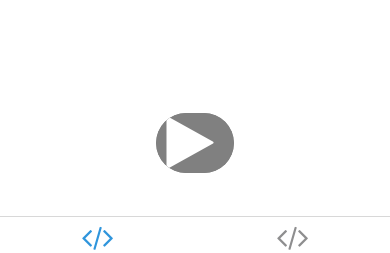
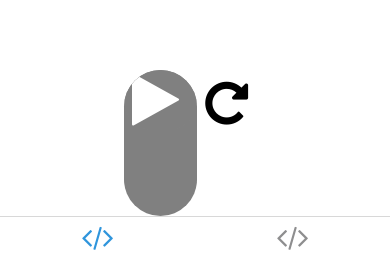
Before and after one commit to PlayCodeHub/TimeTimer, a React Native app: screen /TabOne in a window 390 px wide. Shown: the part 579-832 px from the top of the page. Built offline with nearby package versions, Linux system fonts and the light colour scheme; what expo-linking would draw is missing.

Commit message:
08 - Restart timer Resolve #13

```diff
--- a/components/CountdownNumberInput.tsx
+++ b/components/CountdownNumberInput.tsx
@@ -4,14 +4,17 @@ import { TextInput } from "react-native";
 export interface CountdownNumberInputProps {
   remainingSeconds: number;
   setRemainingSeconds: Function;
+  minutesInput: string;
+  setMinutesInput: (text: string) => void;
 }
 
 export default function CountdownNumberInput({
   remainingSeconds,
-  setRemainingSeconds
+  setRemainingSeconds,
+  minutesInput,
+  setMinutesInput
 }: CountdownNumberInputProps) {
   const [displayMinute, setDisplayMinute] = useState(false);
-  const [minutesInput, setMinutesInput] = useState("0");
 
   const toRunningTime = (seconds: number) => {
     const minutes = Math.trunc(seconds / 60).toString();
--- a/screens/TabOneScreen.tsx
+++ b/screens/TabOneScreen.tsx
@@ -10,12 +10,18 @@ import Colors from "../constants/Colors";
 export default function TabOneScreen() {
   const [remainingSeconds, setRemainingSeconds] = useState(0);
   const [pause, setPause] = useState(true);
+  const [minutesInput, setMinutesInput] = useState("0");
 
   const size = Layout.window.width - (Layout.window.width / 10) * 3;
   const existingTimeout = useRef<NodeJS.Timeout>();
   const piePercentage = (remainingSeconds / (60 * 60)) * 100;
 
   const isDisablePlayButton = remainingSeconds === 0;
+
+  const onRestartPress = () => {
+    setPause(true);
+    setRemainingSeconds(Number(minutesInput) * 60);
+  };
 
   // @todo can find a better way of counting down
   useEffect(() => {
@@ -32,6 +38,12 @@ export default function TabOneScreen() {
     );
   }, [remainingSeconds, pause]);
 
+  useEffect(() => {
+    if (pause) {
+      clearTimeout(existingTimeout.current);
+    }
+  }, [pause]);
+
   return (
     <View
       style={{
@@ -45,6 +57,8 @@ export default function TabOneScreen() {
         <CountdownNumberInput
           remainingSeconds={remainingSeconds}
           setRemainingSeconds={setRemainingSeconds}
+          minutesInput={minutesInput}
+          setMinutesInput={setMinutesInput}
         />
       </View>
       <View
@@ -62,7 +76,8 @@ export default function TabOneScreen() {
           alignSelf: "center",
           minWidth: "20%",
           height: "20%",
-          justifyContent: "center"
+          justifyContent: "center",
+          flexDirection: "row"
         }}
       >
         <FontAwesome.Button
@@ -82,6 +97,26 @@ export default function TabOneScreen() {
             margin: "0 30 0 30"
           }}
         />
+
+        <FontAwesome.Button
+          onPress={onRestartPress}
+          name={"rotate-right"}
+          size={50}
+          color={Colors.light.text}
+          backgroundColor={"#fff"}
+          borderRadius={1000}
+          style={{
+            height: "66px",
+            justifyContent: "center"
+          }}
+          disabled={isDisablePlayButton}
+          iconStyle={
+            {
+              // marginLeft: "17%",
+              // margin: "0 30 0 30"
+            }
+          }
+        />
       </View>
     </View>
   );
```
